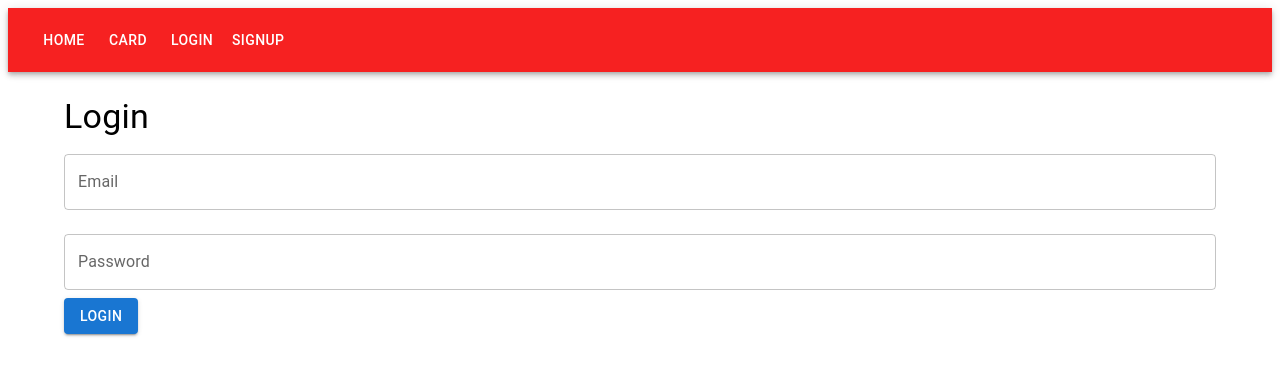
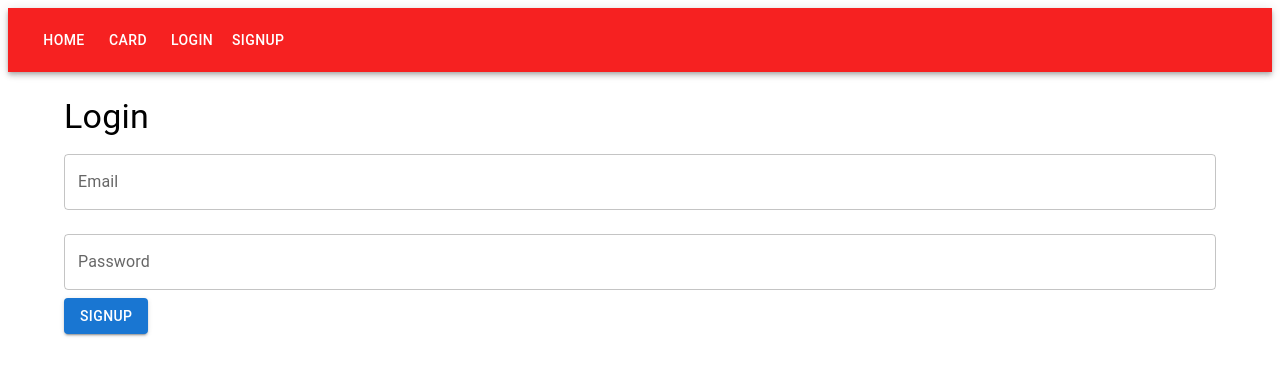
Before and after one commit to Nusrath-Jahan/React-Ecommerce-App, a React (Create React App) app in the folder ecommerce-app/: page /signup in a window 1280 px wide. Shown: the top 376 px of the page. Built offline with nearby package versions, Linux system fonts and the light colour scheme; no server answers.

Commit message:
SignIn has been created

```diff
--- a/ecommerce-app/src/App.js
+++ b/ecommerce-app/src/App.js
@@ -4,12 +4,13 @@ import { AppBar, Toolbar, Button, Container, Typography } from "@mui/material";
 import Home from "./pages/Home";
 import ProductDetails from "./pages/ProductDetails";
 import Card from "./pages/Card";
-import Signup from "./pages/Signup";
 import Login from "./pages/Login";
+import SignUp from "./pages/Signup";
 import { useAuth } from "./context/AuthContext";
 
 function App() {
   const { user, logout } = useAuth();
+
   return (
     <div>
       {/* Navbar */}
@@ -24,9 +25,9 @@ function App() {
 
           {user ? (
             <>
-              <Typography sx={{ ml: 2 }}>{user.email}</Typography>
+              <Typography sx={{ mx: 2 }}>{user.email}</Typography>
               <Button color="inherit" onClick={logout}>
-                Logout
+                logout
               </Button>
             </>
           ) : (
@@ -49,7 +50,7 @@ function App() {
           <Route path="/product/:id" element={<ProductDetails />} />
           <Route path="/card" element={<Card />} />
           <Route path="/login" element={<Login />} />
-          <Route path="/signup" element={<Signup />} />
+          <Route path="/signup" element={<SignUp />} />
         </Routes>
       </Container>
     </div>
@@ -57,30 +58,3 @@ function App() {
 }
 
 export default App;
-
-{
-  /* <AppBar> creates a top navigation bar for the application using Material-UI.
-It typically contains branding, navigation links, or action buttons. */
-}
-
-{
-  /* <Toolbar> provides a flexible container for grouping and aligning navigation elements, buttons, titles, or icons within the app bar.
-<Toolbar> helps with consistent spacing and layout of items in the top navigation bar.   */
-}
-
-// mt stands for margin-top
-//   sx is a prop in MUI that allows you to apply custom styles using a JavaScript object.
-
-// mr stands for margin-right
-// mb stands for margin-bottom
-// ml stands for margin-left
-// mx stands for margin-left and margin-right
-// my stands for margin-top and margin-bottom
-
-// p stands for padding
-// pt stands for padding-top
-// pr stands for padding-right
-// pb stands for padding-bottom
-// pl stands for padding-left
-// px stands for padding-left and padding-right
-// py stands for padding-top and padding-bottom
--- a/ecommerce-app/src/pages/Login.js
+++ b/ecommerce-app/src/pages/Login.js
@@ -1,46 +1,45 @@
-import React, { useState } from "react";
-import { TextField, Button, Typography } from "@mui/material";
-import { signInWithEmailAndPassword } from "firebase/auth";
-import { auth } from "../firebase";
-import { useNavigate } from "react-router-dom";
+import React, { useState } from 'react';
+import { TextField , Button, Typography } from '@mui/material';
+import { useNavigate } from 'react-router-dom';
+import { auth } from '../firebase';
+import { signInWithEmailAndPassword }  from 'firebase/auth';
 
 function Login() {
-  const [email, setEmail] = useState("");
+  const [email, setEmail] = useState("")
   const [password, setPassword] = useState("");
   const navigate = useNavigate();
 
   const handleLogin = async () => {
     try {
       await signInWithEmailAndPassword(auth, email, password);
-      navigate("/");
+      navigate('/');
     } catch (err) {
       alert(err.message);
     }
-  };
+  }
 
   return (
     <div>
-      <Typography variant="h4">Login</Typography>
+      <Typography variant='h4'>Login</Typography>
       <TextField
       label="Email"
-        fullWidth
-        margin="normal"
       value={email}
       onChange={(e) => setEmail(e.target.value)}
+      fullWidth
+      margin='normal'
       />
       <TextField
       label="Password"
-        type="password"
-        fullWidth
-        margin="normal"
+      type='password'
       value={password}
       onChange={(e) => setPassword(e.target.value)}
+      fullWidth
+      margin='normal'
       />
-      <Button variant="contained" onClick={handleLogin}>
-        Login
-      </Button>
+      <Button variant='contained' color='primary' onClick={handleLogin}>Login</Button>
+
     </div>
-  );
+  )
+
 }
-
 export default Login;
--- a/ecommerce-app/src/pages/Signup.js
+++ b/ecommerce-app/src/pages/Signup.js
@@ -37,7 +37,7 @@ function Signup() {
         onChange={(e) => setPassword(e.target.value)}
       />
       <Button variant="contained" onClick={handleLogin}>
-        Login
+        Signup
       </Button>
     </div>
   );
```
Lines whose indentation alone changed are shown as unchanged.
